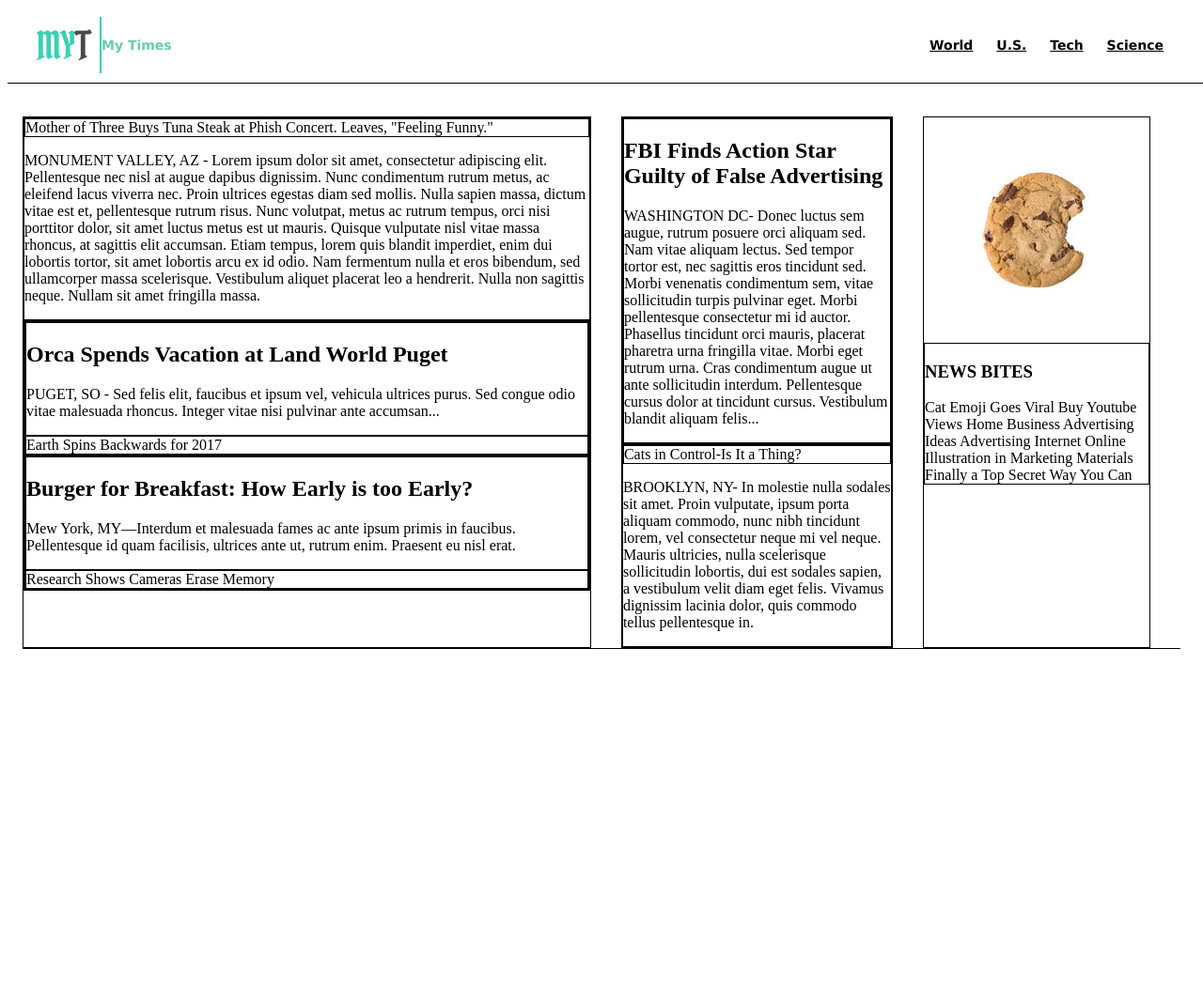
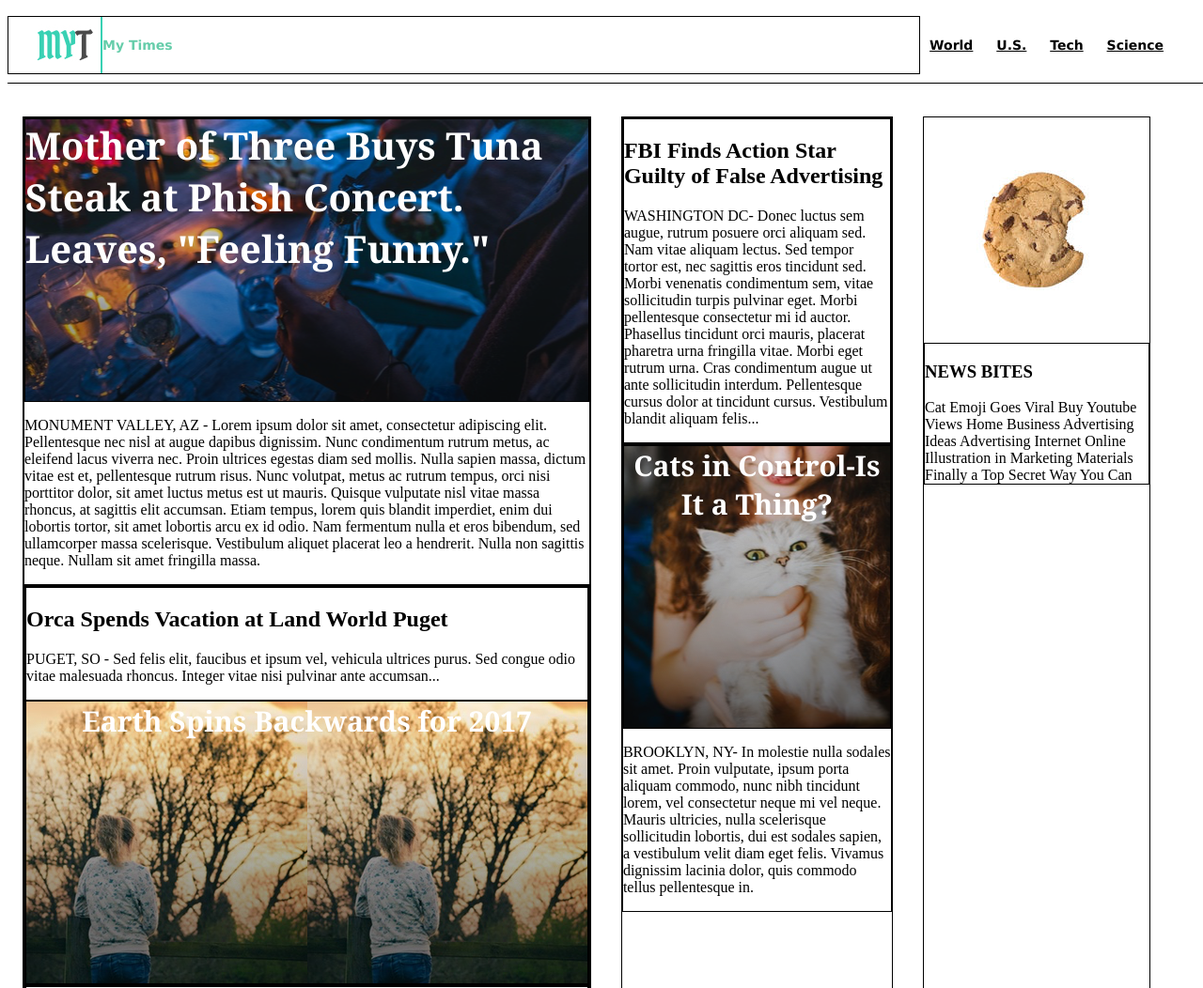
Before and after one commit to iiPoison/mytimes, a plain HTML site: page index.html in a window 1280 px wide. Shown: the top 1052 px of the page at 94% size. Before the commit the page ends 800 px from the top, so only its background shows below. Drawn offline with Linux system fonts and the light colour scheme.

Commit message:
finished part 2 main content

```diff
--- a/resources/css/style.css
+++ b/resources/css/style.css
@@ -25,6 +25,7 @@ header nav { /* in header part 1 */
   align-items: center;
   flex-grow: 1;
   padding-left: 30px;
+  border: 1px solid black; /*delete*/
 }
 
 .logo span { /* in header part 1 */
@@ -67,3 +68,30 @@ header nav span a { /* in header part 1 */
 .main-content div { /* for main-content */
   border: 1px solid black; /*delete */
 }
+
+.image-content { /* for img comtaner */
+  height: 300px;
+  font-family: Georgia;
+  font-weight: bold;
+  color: white;
+  font-size: 30px;
+  text-align: center;
+}
+
+.lead-story .image-content { /* large > "Mother of Three Buys Tuna Steak at Phish Concert. Leaves, "Feeling Funny." img */
+  background-image: url(../images/img-story-main.png);
+  font-size: 40px;
+  text-align: left;
+}
+
+.fall-cancelled.image-content { /* large > "Earth Spins Backwards for 2017" img */
+  background-image: url(../images/img-story-2.png);
+}
+
+.pop-culture.image-content { /* large > "Research Shows Cameras Erase Memory" img */
+  background-image: url(../images/img-story-3.png);
+}
+
+.cat-ceo.image-content { /* madium > "Cats in Control-Is It a Thing?" */
+        background-image: url(../images/img-story-1.png);
+}
```
Also changed, not shown: index.html (+2 -1 lines).
